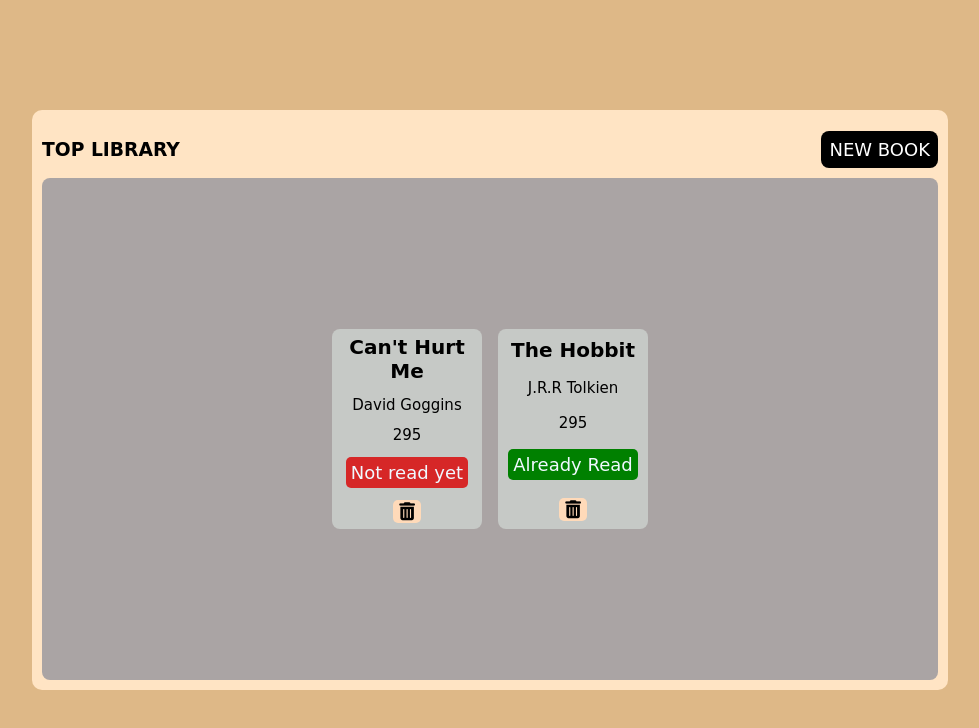
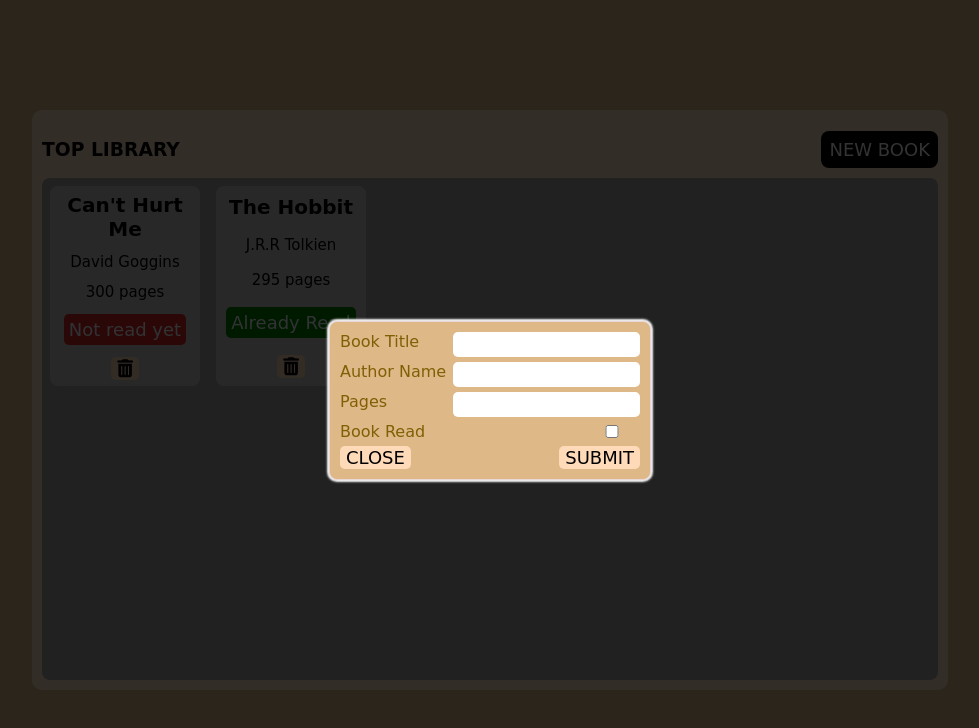
Before and after one commit to denoti/Library, a plain HTML site: page index.html in a window 1280 px wide. Both pictures are taken after a click on the button "NEW BOOK". Shown: the whole page, without its empty margins (150-1129 px from the left). Drawn offline with Linux system fonts and the light colour scheme.

Commit message:
Major changes, more logic into javascript

```diff
--- a/index.html
+++ b/index.html
@@ -21,24 +21,37 @@
             <h1>TOP LIBRARY</h1>
           </div>
           <div>
-            <button>NEW BOOK</button>
-            <!-- <button>REMOVE BOOK</button> -->
+            <button id="add-book">NEW BOOK</button>
           </div>
         </nav>
       </section>
 
-      <section class="cards">
-        <!-- <div class="card-item">
-          <h2 class="title">Can't Hurt Me</h2>
-          <p class="author">David Goggins</p>
-          <p class="pages">323 pages</p>
-          <button class="not-read btn">Done reading</button>
-          <button>
-            <i class="fa-solid fa-trash-can"></i>
-          </button>
-        </div> -->
-      </section>
+      <section class="cards"></section>
     </main>
+    <dialog autofocus>
+      <form method="dialog">
+        <div>
+          <label for="author-title">Book Title</label>
+          <input type="text" id="author-title" required />
+        </div>
+        <div>
+          <label for="name">Author Name</label>
+          <input type="text" id="name" required />
+        </div>
+        <div>
+          <label for="pages">Pages</label>
+          <input type="number" id="pages" required min="1"/>
+        </div>
+        <div>
+          <label for="read-value">Book Read</label>
+          <input type="checkbox" id="read-value"  />
+        </div>
+        <div>
+          <button class="exit">CLOSE</button>
+          <button type="submit" class="submit">SUBMIT</button>
+        </div>
+      </form>
+    </dialog>
     <script src="script.js"></script>
   </body>
 </html>
--- a/script.js
+++ b/script.js
@@ -40,7 +40,7 @@ function updateScreen() {
       createBooks(
         myLibrary[i].title,
         myLibrary[i].author,
-        myLibrary[i].noOfPages,
+        `${myLibrary[i].noOfPages} pages`,
         myLibrary[i].isRead
       );
     }
@@ -95,7 +95,7 @@ function toggleReadBtn(value, btn) {
   }
 }
 
-const cantHurtMe = new Book("Can't Hurt Me", 'David Goggins', 295, false);
+const cantHurtMe = new Book("Can't Hurt Me", 'David Goggins', 300, false);
 
 const theHobbit = new Book('The Hobbit', 'J.R.R Tolkien', 295, false);
 
@@ -103,13 +103,11 @@ theHobbit.toggleIsReadStatus();
 
 addBookToLibrary(cantHurtMe);
 addBookToLibrary(theHobbit);
-// addBookToLibrary(cantHurtMe);
-// addBookToLibrary(theHobbit);
-// addBookToLibrary(cantHurtMe);
-// addBookToLibrary(theHobbit);
 
 updateScreen();
+deleteAndToggle();
 
+function deleteAndToggle() {
   // TOGGLE BUTTONS
   const toggleRead = Array.from(document.querySelectorAll('.btn'));
 
@@ -119,7 +117,6 @@ toggleRead.forEach((btn, index) => {
       toggleReadBtn(myLibrary[index].isRead, btn);
     });
   });
-
   // DELETE BUTTONS
 
   const deleteBtn = Array.from(document.querySelectorAll('i'));
@@ -133,3 +130,38 @@ deleteBtn.forEach((btn, index) => {
       parent.remove();
     });
   });
+}
+
+// HANDLING DIALOG EVENTS
+const dialog = document.querySelector('dialog');
+const exit = document.querySelector('.exit');
+// const submit = document.querySelector('.submit');
+const addBook = document.querySelector('#add-book');
+const form = document.querySelector('form');
+
+// New Book Event Listener
+addBook.addEventListener('click', () => {
+  dialog.showModal();
+});
+// Close Dialog without saving
+exit.addEventListener('click', () => {
+  dialog.close();
+});
+
+// Handling the form button to get values
+form.addEventListener('submit', (e) => {
+  let authorTitle = e.currentTarget.elements['author-title'].value;
+  let author = e.currentTarget.elements.name.value;
+  let pages = e.currentTarget.elements.pages.value;
+  let readValue = e.currentTarget.elements['read-value'].value;
+  if (e.currentTarget.elements['read-value'].checked) {
+    readValue = true;
+  } else {
+    readValue = false;
+  }
+
+  const newBook = new Book(authorTitle, author, pages, readValue);
+  addBookToLibrary(newBook);
+  updateScreen();
+  deleteAndToggle();
+});
--- a/style.css
+++ b/style.css
@@ -54,14 +54,13 @@ section.cards {
   height: 90%;
   width: 100%;
   display: flex;
-  align-items: center;
-  justify-content: center;
+  justify-content: flex-start;
   flex-wrap: wrap;
   overflow: auto;
 }
 
 .card-item * {
-    margin: 0;
+  margin: 0;
 }
 
 .card-item {
@@ -99,6 +98,53 @@ section.cards {
   border-radius: 5px;
 }
 
+dialog {
+  background: transparent;
+  border: none;
+}
+
+dialog::backdrop {
+  background: rgba(0, 0, 0, 0.8);
+}
+
+form {
+  border: 1px solid rgb(233, 215, 215);
+  background: burlywood;
+  border-radius: 8px;
+  box-shadow: 0 0 2px 2px whitesmoke;
+  display: flex;
+  flex-direction: column;
+  align-items: flex-start;
+  gap: 5px;
+  width: 300px;
+  padding: 10px;
+}
+
+form div {
+  display: flex;
+  justify-content: space-between;
+  width: 100%;
+}
+
+form div label {
+  color: rgb(128, 95, 5);
+}
+
+form div #read-value {
+  width: 50px;
+}
+
+form div input {
+  border-radius: 5px;
+  border: none;
+  padding: 5px;
+  outline: none;
+}
+
+form .submit {
+  align-self: center;
+}
+
 /* MEDIA QUERY TO HANDLE RESPONSIVENESS */
 @media screen and (min-width: 1000px) {
   main {
```
Lines whose indentation alone changed are shown as unchanged.
